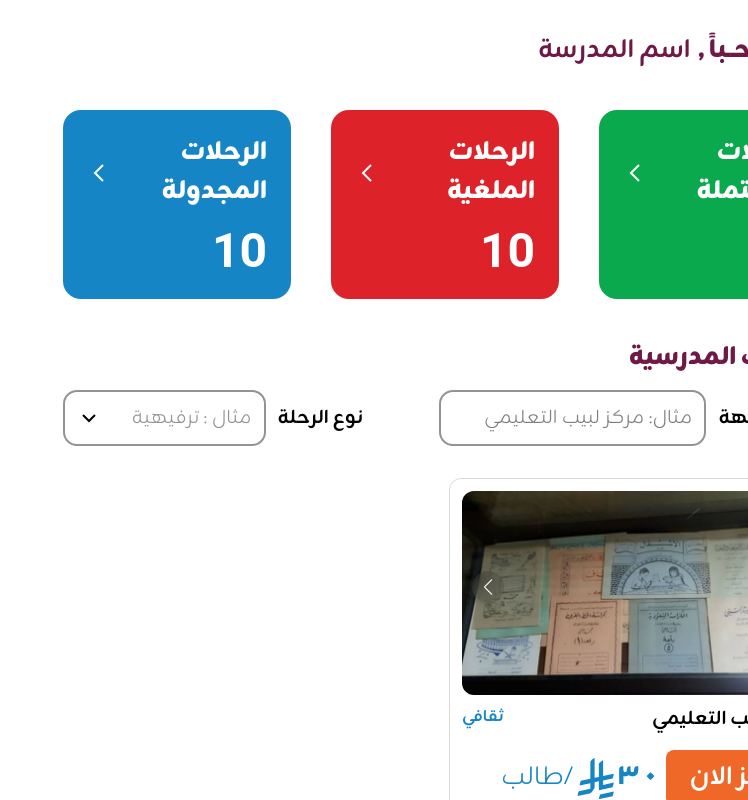
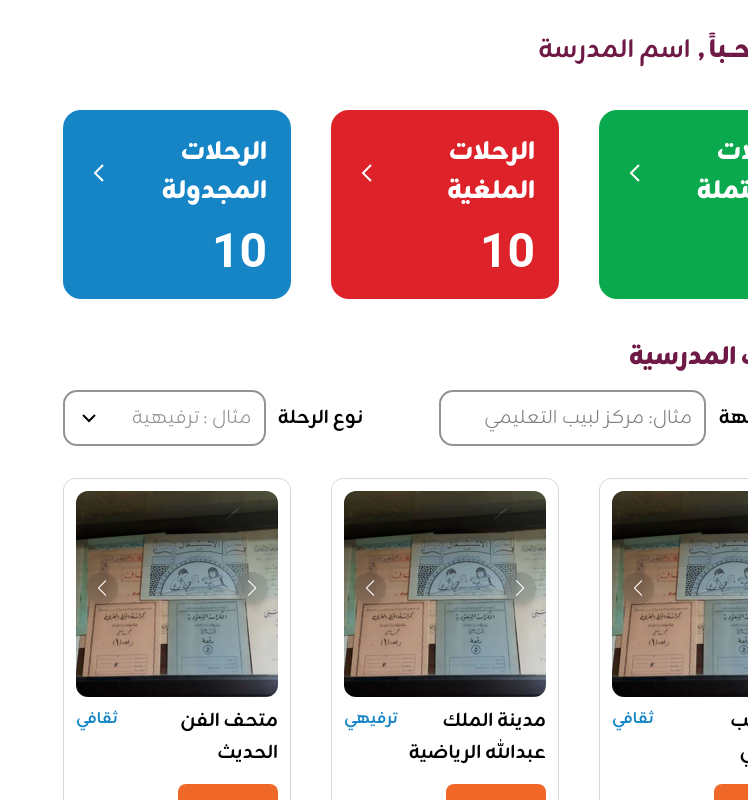
Before and after one commit to Sheriff30/labeeb-dashboard, a Next.js app: page /school in a window 1280 px wide. Shown: the whole page, without its empty margins (532-1280 px from the left). Built offline with nearby package versions, Linux system fonts and the light colour scheme.

Commit message:
distinations added

```diff
--- a/src/components/ui/DestinationCard/DestinationCard.tsx
+++ b/src/components/ui/DestinationCard/DestinationCard.tsx
@@ -28,11 +28,18 @@ export default function DestinationCard({ data }: DestinationCardProps) {
         slidesPerView={1}
         navigation={true}
         loop={true}
-        className="destination-swiper max-w-[354px] rounded-xl mb-2"
+        className="destination-swiper  rounded-xl mb-2"
       >
         {data?.images?.map((image: string, index: number) => (
           <SwiperSlide key={index}>
-            <Image src={image} alt="destination" width={354} height={206} />
+            <div className="relative h-51.5 ">
+              <Image
+                src={image}
+                alt="destination"
+                fill
+                className="object-cover"
+              />
+            </div>
           </SwiperSlide>
         ))}
       </Swiper>
--- a/src/views/school/Distinations/Distinations.tsx
+++ b/src/views/school/Distinations/Distinations.tsx
@@ -23,7 +23,7 @@ export default function Distinations({
   }
 
   return (
-    <div className="grid grid-cols-[repeat(auto-fill,_378px)] gap-y-8 gap-x-10 overflow-y-auto pb-5 no-scrollbar">
+    <div className="grid grid-cols-3 gap-y-8 gap-x-10 overflow-y-auto pb-5 no-scrollbar">
       {distinations.map((distination) => (
         <DestinationCard key={distination.id} data={distination} />
       ))}
```
